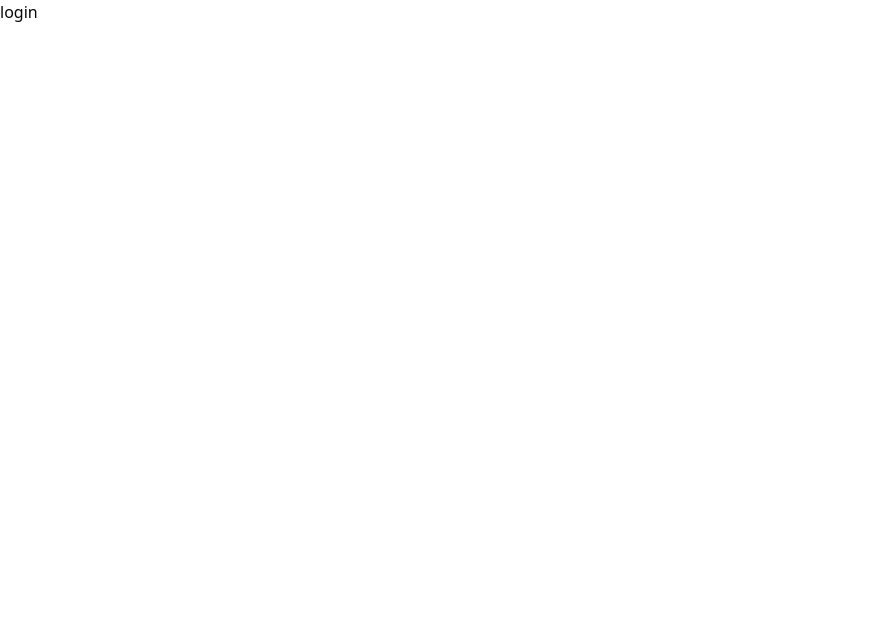
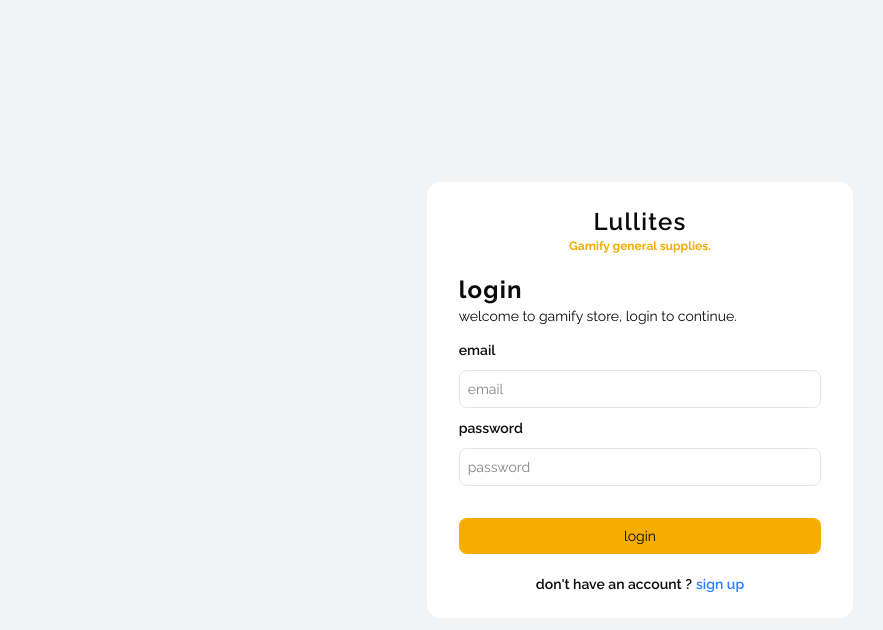
Before and after one commit to Gichohi-Simon/gamify-admin, a Next.js app in the folder admin/: page /login in a window 1280 px wide. Shown: the top 630 px of the page, without its empty margins (0-883 px from the left). Built offline with nearby package versions, Linux system fonts and the light colour scheme; no server answers.

Commit message:
login, auth api done

```diff
--- a/admin/app/(Auth)/login/page.tsx
+++ b/admin/app/(Auth)/login/page.tsx
@@ -1,5 +1,116 @@
-import React from "react";
+"use client";
+
+import Link from "next/link";
+import { useFormik } from "formik";
+import * as Yup from "yup";
+import { useRouter } from "next/navigation";
+import { useAppDispatch } from "@/app/store/hooks";
+import { loginInitialValues } from "@/app/types/types";
+import { setCredentials } from "@/app/store/features/authSlice";
+import { useSignIn } from "@/hooks/auth";
 
 export default function Login() {
-  return <div>login</div>;
+  const router = useRouter();
+  const dispatch = useAppDispatch();
+  const { mutateAsync } = useSignIn();
+
+  const initialValues: loginInitialValues = {
+    email: "",
+    password: "",
+  };
+
+  const formik = useFormik({
+    initialValues,
+    validationSchema: Yup.object({
+      email: Yup.string().email("Invalid email").required("email is required"),
+    }),
+    onSubmit: async (values) => {
+      try {
+        const data = await mutateAsync(values);
+        dispatch(setCredentials({ userInfo: data.user }));
+        formik.resetForm();
+        router.push("/dashboard");
+      } catch (error) {
+        console.error(error);
+      }
+    },
+  });
+  return (
+    <div className="font-raleway flex min-h-screen items-center justify-center bg-gray-100">
+      <form
+        className="w-3/4 rounded-xl bg-white px-4 py-6 md:w-4/12 md:px-8"
+        onSubmit={formik.handleSubmit}
+      >
+        <p className="text-center text-2xl font-semibold tracking-wider capitalize">
+          Lullites
+        </p>
+        <p className="text-primary text-center text-xs font-bold">
+          Gamify general supplies.
+        </p>
+        <div className="mt-5 mb-3">
+          <p className="text-lg font-bold tracking-wider md:text-2xl">login</p>
+          <p className="text-xs md:text-sm">
+            welcome to gamify store, login to continue.
+          </p>
+        </div>
+        <div>
+          <label htmlFor="email" className="text-xs font-semibold md:text-sm">
+            email
+          </label>
+          <br />
+          <input
+            type="text"
+            placeholder="email"
+            name="email"
+            className="mt-2 w-full rounded-md border px-2 py-2 text-xs md:text-sm"
+            onChange={formik.handleChange}
+            onBlur={formik.handleBlur}
+            value={formik.values.email}
+          />
+          {formik.touched.email && formik.errors.email ? (
+            <h4 className="mt-1 text-xs font-bold text-red-500">
+              {formik.errors.email}
+            </h4>
+          ) : null}
+        </div>
+        <div className="mt-2">
+          <label
+            htmlFor="password"
+            className="text-xs font-semibold md:text-sm"
+          >
+            password
+          </label>
+          <br />
+          <input
+            type="password"
+            placeholder="password"
+            name="password"
+            className="mt-2 w-full rounded-md border px-2 py-2 text-xs md:text-sm"
+            onChange={formik.handleChange}
+            onBlur={formik.handleBlur}
+            value={formik.values.password}
+          />
+          {formik.touched.password && formik.errors.password ? (
+            <h4 className="mt-1 text-xs font-bold text-red-500">
+              {formik.errors.password}
+            </h4>
+          ) : null}
+        </div>
+        <button
+          className="bg-primary mt-8 mb-5 w-full rounded-md py-2 text-xs lowercase md:text-sm"
+          type="submit"
+        >
+          login
+        </button>
+
+        <Link
+          href="/signup"
+          className="flex items-center justify-center gap-1 text-xs font-semibold lowercase md:text-sm"
+        >
+          Don&apos;t have an account ?{" "}
+          <span className="text-blue-500">sign up</span>
+        </Link>
+      </form>
+    </div>
+  );
 }
--- a/admin/app/(Dashboard)/users/page.tsx
+++ b/admin/app/(Dashboard)/users/page.tsx
@@ -1,5 +1,5 @@
 import React from "react";
 
 export default function Users() {
-  return <div>Users</div>;
+  return <div></div>;
 }
--- a/admin/app/MainProvider.tsx
+++ b/admin/app/MainProvider.tsx
@@ -3,10 +3,15 @@
 import React from "react";
 import { Provider } from "react-redux";
 import { store } from "./store/store";
+import QueryClientComponent from "@/components/query-client-component";
 export default function MainProvider({
   children,
 }: {
   children: React.ReactNode;
 }) {
-  return <Provider store={store}>{children}</Provider>;
+  return (
+    <Provider store={store}>
+      <QueryClientComponent>{children}</QueryClientComponent>
+    </Provider>
+  );
 }
--- /dev/null
+++ b/admin/app/api/auth.api.ts
@@ -0,0 +1,40 @@
+import { loginInitialValues, initialFormValuesInterface } from "../types/types";
+const API = process.env.NEXT_PUBLIC_API_URL;
+
+export const signIn = async (values: loginInitialValues) => {
+  const response = await fetch(`${API}/auth/login`, {
+    method: "POST",
+    credentials: "include",
+    body: JSON.stringify(values),
+    headers: { "Content-Type": "application/json" },
+  });
+  if (!response.ok) throw new Error("error signing in");
+  return response.json();
+};
+
+export const signUp = async (values: initialFormValuesInterface) => {
+  const response = await fetch(`${API}/auth/sign-up`, {
+    method: "POST",
+    body: JSON.stringify(values),
+    headers: { "Content-Type": "application/json" },
+  });
+  if (!response.ok) throw new Error("error signing up");
+  return response.json();
+};
+
+export const signOut = async () => {
+  const response = await fetch(`${API}/auth/logout`, {
+    method: "POST",
+    credentials: "include",
+  });
+  if (!response.ok) throw new Error("logout failed");
+  return response.json();
+};
+
+export const checkAuth = async () => {
+  const response = await fetch(`${API}/auth/check`, {
+    credentials: "include",
+  });
+  if (!response.ok) throw new Error("error checking if user is authtenticated");
+  return response.json();
+};
--- a/admin/app/store/features/authSlice.ts
+++ b/admin/app/store/features/authSlice.ts
@@ -1,4 +1,5 @@
 import { createSlice } from "@reduxjs/toolkit";
+import { AuthState } from "@/app/types/types";
 
 const initialState: AuthState = {
   userInfo: null,
--- a/admin/app/types/global.d.ts
+++ b/admin/app/types/global.d.ts
@@ -1,13 +1 @@
 declare module "*.css";
-
-interface userState {
-  id: string;
-  email: string;
-  username: string;
-  password: string;
-}
-
-interface AuthState {
-  userInfo: userState | null;
-  initialized: boolean;
-}
--- /dev/null
+++ b/admin/app/types/types.ts
@@ -0,0 +1,23 @@
+export interface initialFormValuesInterface {
+  email: string;
+  username: string;
+  password: string;
+  confirmPassword?: string;
+}
+
+export interface loginInitialValues {
+  email: string;
+  password: string;
+}
+
+export interface userState {
+  id: string;
+  email: string;
+  username: string;
+  password: string;
+}
+
+export interface AuthState {
+  userInfo: userState | null;
+  initialized: boolean;
+}
--- /dev/null
+++ b/admin/components/query-client-component.tsx
@@ -0,0 +1,19 @@
+"use client";
+
+import { useState } from "react";
+import { QueryClient, QueryClientProvider } from "@tanstack/react-query";
+import { ReactQueryDevtools } from "@tanstack/react-query-devtools";
+
+export default function QueryClientComponent({
+  children,
+}: {
+  children: React.ReactNode;
+}) {
+  const [queryClient] = useState(() => new QueryClient());
+  return (
+    <QueryClientProvider client={queryClient}>
+      {children}
+      <ReactQueryDevtools initialIsOpen={true} />
+    </QueryClientProvider>
+  );
+}
--- /dev/null
+++ b/admin/hooks/auth.ts
@@ -0,0 +1,38 @@
+import { signIn, signOut, signUp, checkAuth } from "@/app/api/auth.api";
+import { setLogout } from "@/app/store/features/authSlice";
+import { useAppDispatch } from "@/app/store/hooks";
+import { useMutation, useQuery } from "@tanstack/react-query";
+
+export const useSignIn = () => {
+  return useMutation({
+    mutationFn: signIn,
+  });
+};
+
+export const useSignUp = () => {
+  return useMutation({
+    mutationFn: signUp,
+  });
+};
+
+export const useSignOut = () => {
+  const dispatch = useAppDispatch();
+  return useMutation({
+    mutationFn: signOut,
+    onSuccess: async () => {
+      dispatch(setLogout());
+    },
+  });
+};
+
+export const useCheckAuth = () => {
+  return useQuery({
+    queryKey: ["user"],
+    queryFn: checkAuth,
+    retry: false,
+    staleTime: 0,
+    gcTime: 1000,
+    refetchOnMount: true,
+    refetchOnWindowFocus: false,
+  });
+};
--- a/admin/package.json
+++ b/admin/package.json
@@ -21,19 +21,23 @@
     "@radix-ui/react-tooltip": "^1.2.8",
     "@radix-ui/react-visually-hidden": "^1.2.4",
     "@reduxjs/toolkit": "^2.11.2",
+    "@tanstack/react-query": "^5.90.12",
     "class-variance-authority": "^0.7.1",
     "clsx": "^2.1.1",
+    "formik": "^2.4.9",
     "lucide-react": "^0.561.0",
     "next": "16.0.10",
     "react": "19.2.0",
     "react-dom": "19.2.0",
     "react-redux": "^9.2.0",
     "recharts": "^3.6.0",
-    "tailwind-merge": "^3.4.0"
+    "tailwind-merge": "^3.4.0",
+    "yup": "^1.7.1"
   },
   "devDependencies": {
     "@eslint/compat": "^2.0.0",
     "@tailwindcss/postcss": "^4",
+    "@tanstack/react-query-devtools": "^5.91.1",
     "@types/node": "^20",
     "@types/react": "^19",
     "@types/react-dom": "^19",
```
Also changed, not shown: 1 other file (tests, documents, lock files or other folders).
